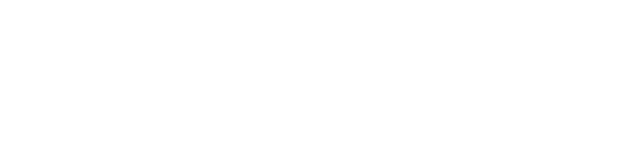
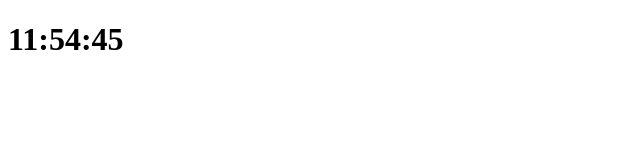
Before and after one commit to kujeongyeon/clock, a plain HTML site: page index.html in a window 1280 px wide. Shown: the whole page, without its empty margins (0-640 px from the left). Drawn offline with Linux system fonts and the light colour scheme.

Commit message:
clock commit

```diff
--- /dev/null
+++ b/clock.js
@@ -0,0 +1,16 @@
+const clockContainer = document.querySelector(".js-clock"),
+    clockTitle = clockContainer.querySelector("h1");
+
+function getTime() {
+    const date = new Date();
+    const minutes = date.getMinutes();
+    const hours = date.getHours();
+    const seconds = date.getSeconds();
+    clockTitle.innerText = `${hours < 10 ? `0${hours}` : hours}:${
+        minutes < 10 ? `0${minutes}` : minutes
+        }:${seconds < 10 ? `0${seconds}`: seconds}`;
+}
+function init() {
+    setInterval(getTime, 1000);
+}
+init();
--- /dev/null
+++ b/index.css
@@ -0,0 +1,3 @@
+body
+{
+}
--- a/index.html
+++ b/index.html
@@ -4,8 +4,12 @@
 <head>
     <meta charset="utf-8" />
     <title></title>
+    <link rel="stylesheet" href="index.css"/>
 </head>
 <body>
-
+    <div class="js-clock">
+        <h1>00:00</h1>
+    </div>
+    <script src="clock.js"></script>
 </body>
 </html>
```
